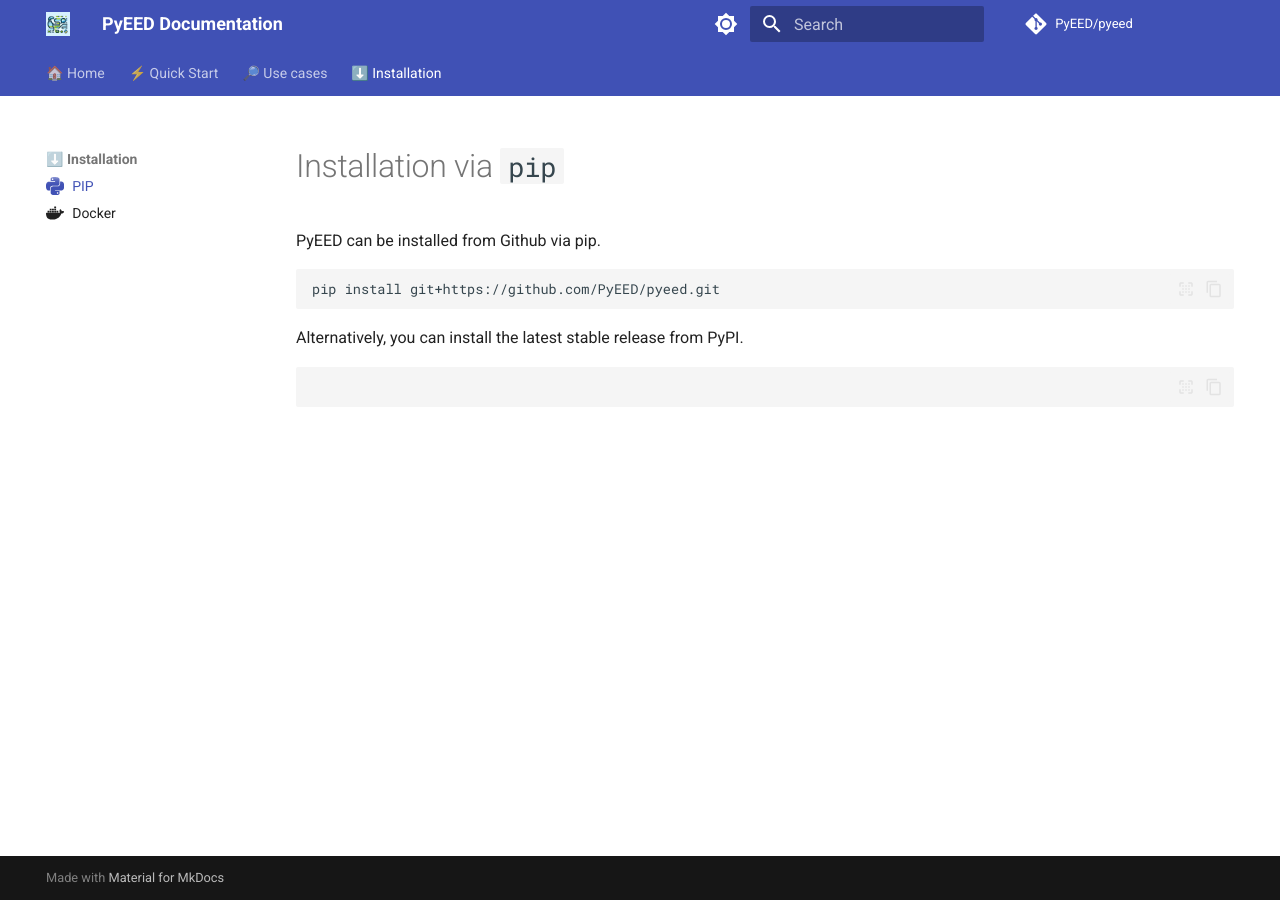
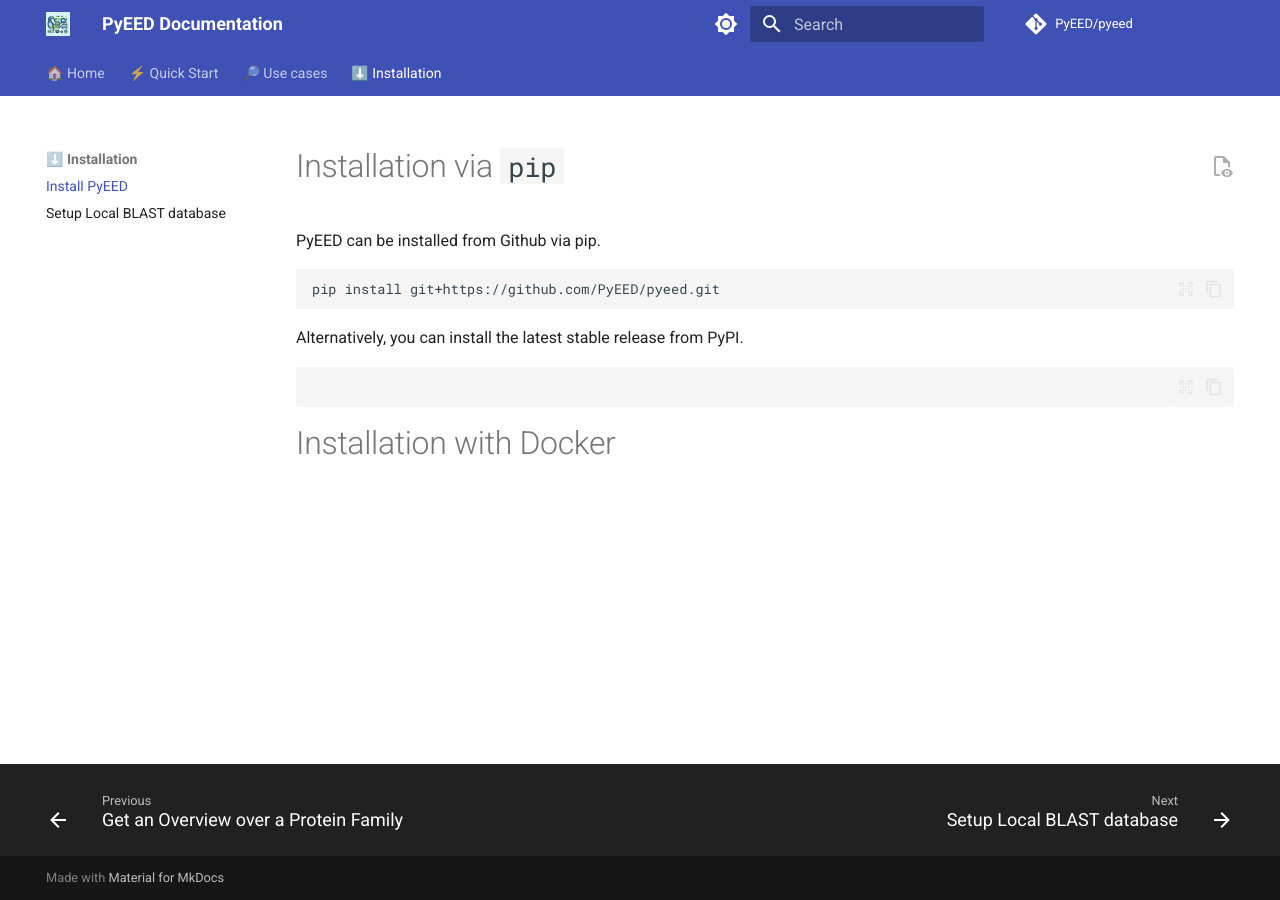
Before and after one commit to PyEED/pyeed, an MkDocs documentation site: the page built from docs/installation/install_pyeed.md, in a window 1280 px wide. Built offline with MkDocs 1.6.1 and Material for MkDocs 9.7.7, drawn with Linux system fonts in a browser that asks for light colours; comment, search, counter and statistics services are not loaded.

Commit message:
added docs features

````diff
--- a/docs/installation/pip.md
+++ b/docs/installation/install_pyeed.md
@@ -1,7 +1,3 @@
----
-icon: simple/python
----
-
 # Installation via `pip`
 
 PyEED can be installed from Github via pip.
@@ -12,3 +8,7 @@
 Alternatively, you can install the latest stable release from PyPI.
 ```bash
 ```
+
+
+
+# Installation with Docker
--- a/mkdocs.yml
+++ b/mkdocs.yml
@@ -2,26 +2,36 @@
 repo_url: https://github.com/PyEED/pyeed/
 repo_name: PyEED/pyeed
 site_url: https://pyeed.github.io/pyeed/
+site_author: Max Häußler
+
 
 nav:
   - 🏠 Home: index.md
   - ⚡️ Quick Start:
-    - The Sequence objects: examples/basics.md
-    - Finding Sequences: examples/blast.md
-    - Aligning Sequences: examples/alignments.md
-    - Clustering Sequences: examples/clustering.md
-    - Creating Sequence Networks: examples/networks.md
+    - quick_start/index.md
+    - The Sequence objects: quick_start/basics.md
+    - Finding Sequences: quick_start/blast.md
+    - Aligning Sequences: quick_start/alignments.md
+    - Clustering Sequences: quick_start/clustering.md
+    - Creating Sequence Networks: quick_start/networks.md
   - 🔎 Use cases:
     - Get an Overview over a Protein Family: usecases/usecase1.md
   - ⬇️ Installation:
-    - PIP: installation/pip.md
-    - Docker: installation/docker.md
+    - Install PyEED: installation/install_pyeed.md
+    - Setup Local BLAST database: installation/setup_local_blast.md
 
 
 theme:
   name: material
   logo: figs/pyeed.png
   features:
+    - navigation.instant
+    - navigation.instant.progress
+    - navigation.instant.preview
+    - navigation.indexes
+    - navigation.footer
+
+    - content.action.view
     - navigation.tabs
     - navigation.sections
     - toc.integrate
````
Also changed, not shown: docs/installation/docker.md (deleted, +0 -5 lines), docs/installation/setup_local_blast.md (added, +6 -0 lines), docs/quick_start/alignments.md (renamed from docs/examples/alignments.md, +9 -2 lines), docs/quick_start/index.md (added, +20 -0 lines), docs/examples/setup_local_blast.md (deleted), docs/quick_start/basics.md (renamed from docs/examples/basics.md), docs/quick_start/blast.md (renamed from docs/examples/blast.md), docs/quick_start/clustering.md (renamed from docs/examples/clustering.md), docs/quick_start/networks.md (added).
